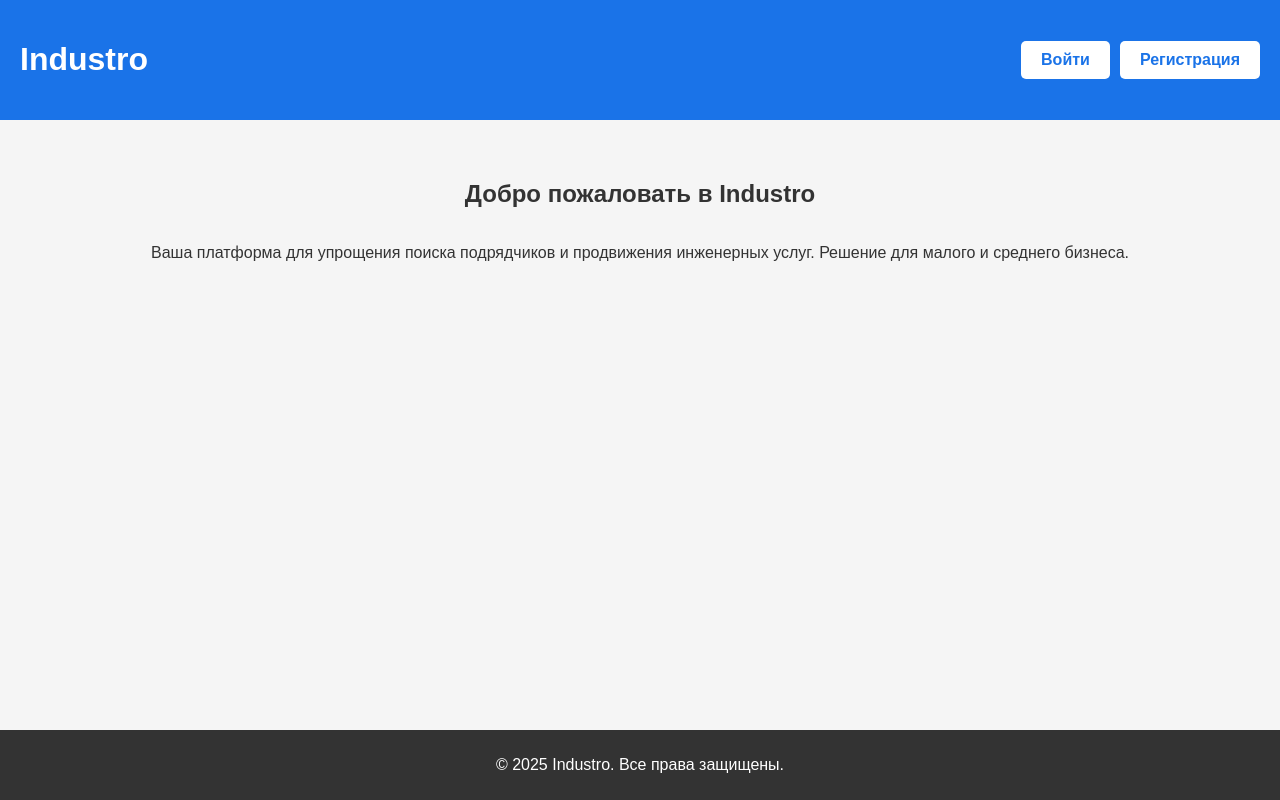
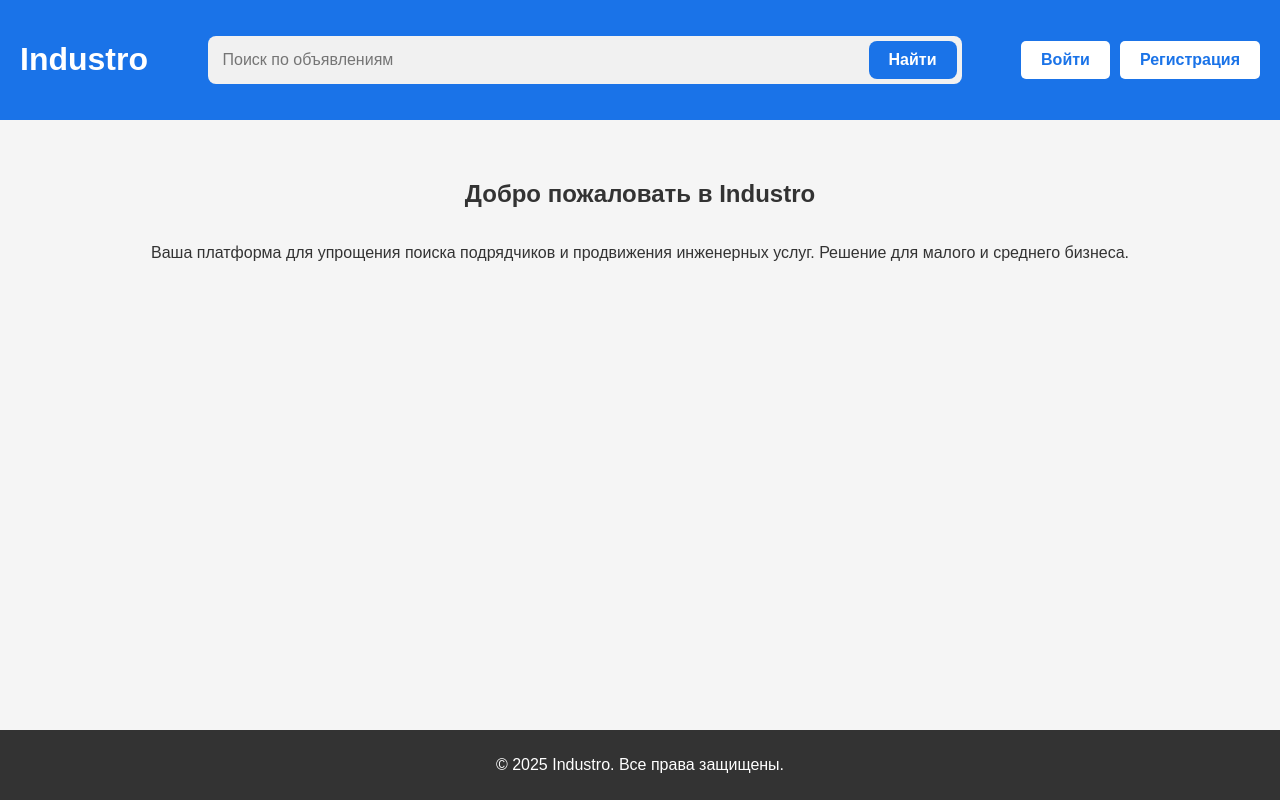
Before and after one commit to 33322111/industro, a React (Vite) app in the folder frontend/: page / in a window 1280 px wide. Built offline with nearby package versions, Linux system fonts and the light colour scheme.

Commit message:
Added search form and minor changes in Profile

```diff
--- a/frontend/src/components/Header.jsx
+++ b/frontend/src/components/Header.jsx
@@ -1,53 +1,62 @@
-import React from "react";
+import React, { useState } from "react";
 import { useNavigate, useLocation } from "react-router-dom";
 
 const Header = ({ isAuthenticated, handleLogout }) => {
   const navigate = useNavigate();
   const location = useLocation();
+  const [searchQuery, setSearchQuery] = useState("");
+
+  const handleSearch = () => {
+    console.log("Поиск: ", searchQuery);
+    // Здесь можно добавить логику для поиска
+  };
+
+  // Список страниц, где не нужно отображать поле поиска
+  const hideSearchBarPages = ["/login", "/register", "/password-reset", "/profile"];
+  const shouldShowSearchBar = !hideSearchBarPages.includes(location.pathname);
 
   return (
     <header style={styles.header}>
       <div>
-        <h1>Industro</h1>
+        <h1 style={styles.logo} onClick={() => navigate("/")}>Industro</h1>
       </div>
-      <div>
+      {shouldShowSearchBar && (
+        <div style={styles.searchContainer}>
+          <input
+            type="text"
+            placeholder="Поиск по объявлениям"
+            value={searchQuery}
+            onChange={(e) => setSearchQuery(e.target.value)}
+            style={styles.searchInput}
+          />
+          <button style={styles.searchButton} onClick={handleSearch}>Найти</button>
+        </div>
+      )}
+      <div style={styles.iconsContainer}>
         {location.pathname === "/" && !isAuthenticated ? (
           // Главная страница для неавторизованных пользователей
           <>
-            <button style={styles.authButton} onClick={() => navigate("/login")}>
-              Войти
-            </button>
+            <button style={styles.authButton} onClick={() => navigate("/login")}>Войти</button>
             <button
               style={{ ...styles.authButton, marginLeft: "10px" }}
               onClick={() => navigate("/register")}
-            >
-              Регистрация
-            </button>
+            >Регистрация</button>
           </>
         ) : isAuthenticated ? (
           // Для авторизованных пользователей
           <>
-            <button
-              style={styles.authButton}
-              onClick={() => navigate("/profile")}
-            >
-              Личный кабинет
-            </button>
+            <button style={styles.authButton} onClick={() => navigate("/profile")}>Личный кабинет</button>
             <button
               style={{ ...styles.authButton, marginLeft: "10px" }}
               onClick={() => {
                 console.log("Кнопка 'Выйти' нажата");
                 handleLogout();
               }}
-            >
-              Выйти
-            </button>
+            >Выйти</button>
           </>
         ) : (
           // Назад на других страницах для неавторизованных
-          <button style={styles.authButton} onClick={() => navigate("/")}>
-            Назад
-          </button>
+          <button style={styles.authButton} onClick={() => navigate("/")}>Назад</button>
         )}
       </div>
     </header>
@@ -63,6 +72,46 @@ const styles = {
     backgroundColor: "#1a73e8",
     color: "white",
   },
+  logo: {
+    cursor: "pointer",
+    userSelect: "none",
+  },
+  searchContainer: {
+    display: "flex",
+    alignItems: "center",
+    backgroundColor: "#f1f1f1",
+    borderRadius: "8px",
+    padding: "5px",
+    width: "60%",
+  },
+  searchInput: {
+    border: "none",
+    backgroundColor: "transparent",
+    padding: "10px",
+    fontSize: "16px",
+    outline: "none",
+    flexGrow: 1,
+  },
+  searchButton: {
+    padding: "10px 20px",
+    backgroundColor: "#1a73e8",
+    color: "white",
+    border: "none",
+    borderRadius: "8px",
+    cursor: "pointer",
+    fontSize: "16px",
+    fontWeight: "bold",
+  },
+  iconsContainer: {
+    display: "flex",
+    alignItems: "center",
+  },
+  favoriteIcon: {
+    width: "30px",
+    height: "30px",
+    cursor: "pointer",
+    marginRight: "10px",
+  },
   authButton: {
     padding: "10px 20px",
     backgroundColor: "white",
--- a/frontend/src/pages/Profile.jsx
+++ b/frontend/src/pages/Profile.jsx
@@ -120,9 +120,9 @@ const Profile = () => {
           <div>
             <strong>Роль:</strong> {" "}
             {profileData.is_client ? (
-              "Клиент"
+              "Заказчик"
             ) : (
-              "Заказчик"
+              "Исполнитель"
             )}
           </div>
           <div>
```
Also changed, not shown: 1 other file (tests, documents, lock files or other folders).
